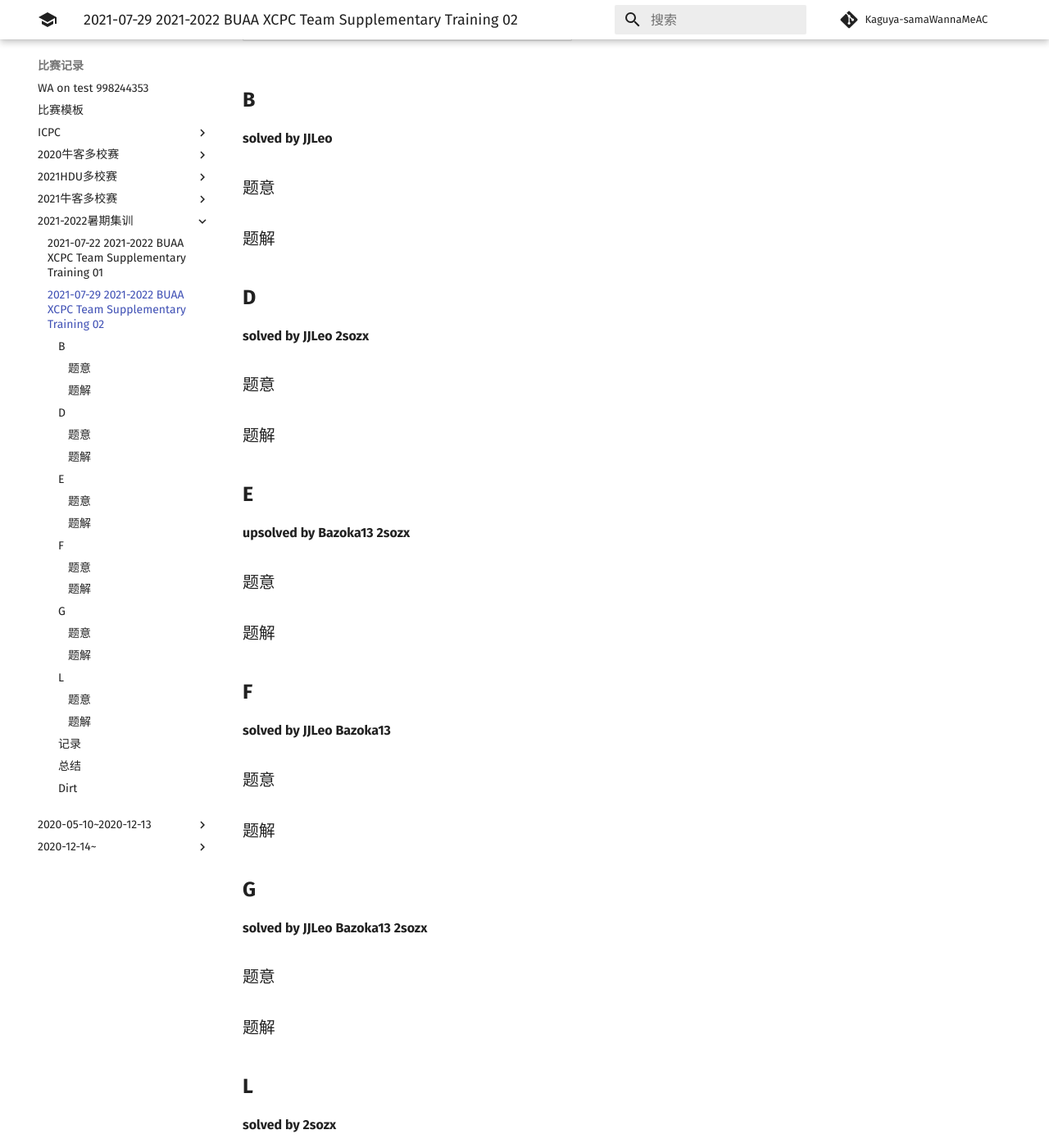
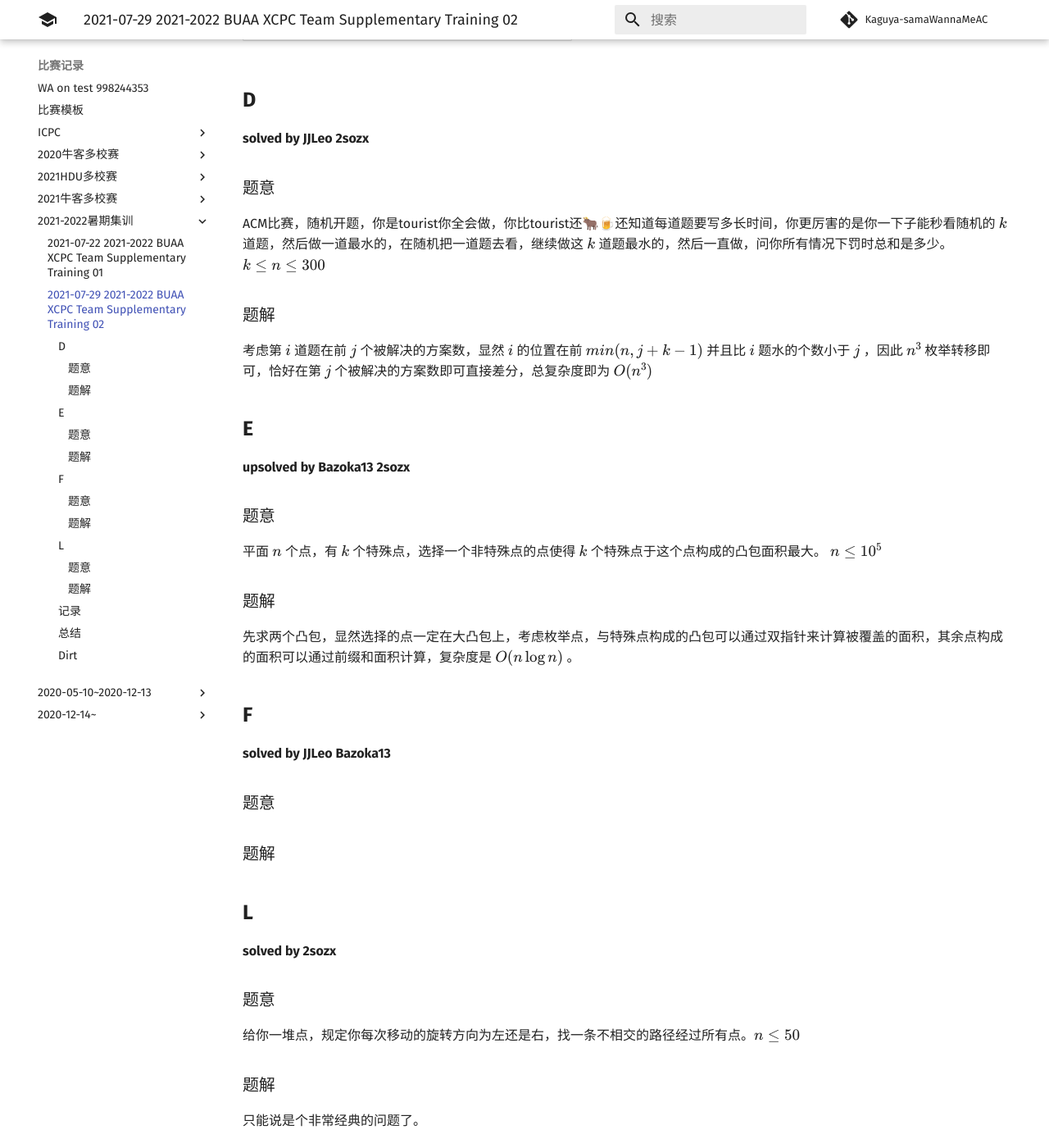
Before and after one commit to Kaguya-samaWannaMeAC/kaguya-samawannameac.github.io, an MkDocs documentation site: the page built from docs/contest/2021-07-29 2021-2022 BUAA XCPC Team Supplementary Training 02.md, in a window 1280 px wide and 1400 px high, scrolled down 271 px. Shown: the whole window at 82% size. Built offline with MkDocs 1.6.1 and Material for MkDocs 9.7.7, drawn with Linux system fonts in a browser that asks for light colours; comment, search, counter and statistics services are not loaded.

Commit message:
Update 2021-07-29 2021-2022 BUAA XCPC Team Supplementary Training 02.md

```diff
--- a/docs/contest/2021-07-29 2021-2022 BUAA XCPC Team Supplementary Training 02.md
+++ b/docs/contest/2021-07-29 2021-2022 BUAA XCPC Team Supplementary Training 02.md
@@ -3,20 +3,6 @@
 | 排名 | 当场过题数 | 至今过题数 | 总题数 |
 | ---- | ---------- | ---------- | ------ |
 | 3/20 | 11         | 12         | 12     |
-
-
-
-## **B**
-
-**solved by JJLeo**
-
-### 题意
-
-
-
-### 题解
-
-
 
 ## **D**
 
@@ -24,11 +10,11 @@
 
 ### 题意
 
-
+ACM比赛，随机开题，你是tourist你全会做，你比tourist还🐂🍺还知道每道题要写多长时间，你更厉害的是你一下子能秒看随机的 $k$ 道题，然后做一道最水的，在随机把一道题去看，继续做这 $k$ 道题最水的，然后一直做，问你所有情况下罚时总和是多少。 $k\le n\le300$
 
 ### 题解
 
-
+考虑第 $i$ 道题在前 $j$ 个被解决的方案数，显然 $i$ 的位置在前 $min(n, j + k - 1)$ 并且比 $i$ 题水的个数小于 $j$ ，因此 $n^3$ 枚举转移即可，恰好在第 $j$ 个被解决的方案数即可直接差分，总复杂度即为 $O(n^3)$
 
 ## **E**
 
@@ -36,27 +22,15 @@
 
 ### 题意
 
-
+平面 $n$ 个点，有 $k$ 个特殊点，选择一个非特殊点的点使得 $k$ 个特殊点于这个点构成的凸包面积最大。 $n\le 10^5$
 
 ### 题解
 
-
+先求两个凸包，显然选择的点一定在大凸包上，考虑枚举点，与特殊点构成的凸包可以通过双指针来计算被覆盖的面积，其余点构成的面积可以通过前缀和面积计算，复杂度是 $O(n\log{n})$ 。
 
 ## **F**
 
 **solved by JJLeo Bazoka13**
-
-### 题意
-
-
-
-### 题解
-
-
-
-## **G**
-
-**solved by JJLeo Bazoka13 2sozx**
 
 ### 题意
 
@@ -72,11 +46,11 @@
 
 ### 题意
 
-
+给你一堆点，规定你每次移动的旋转方向为左还是右，找一条不相交的路径经过所有点。$n\le50$
 
 ### 题解
 
-
+只能说是个非常经典的问题了。
 
 ## **记录**
 
```
